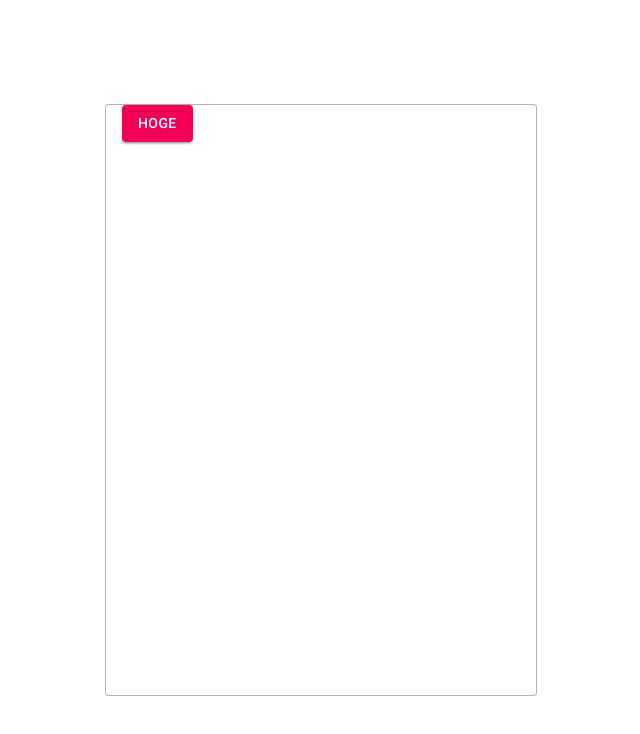
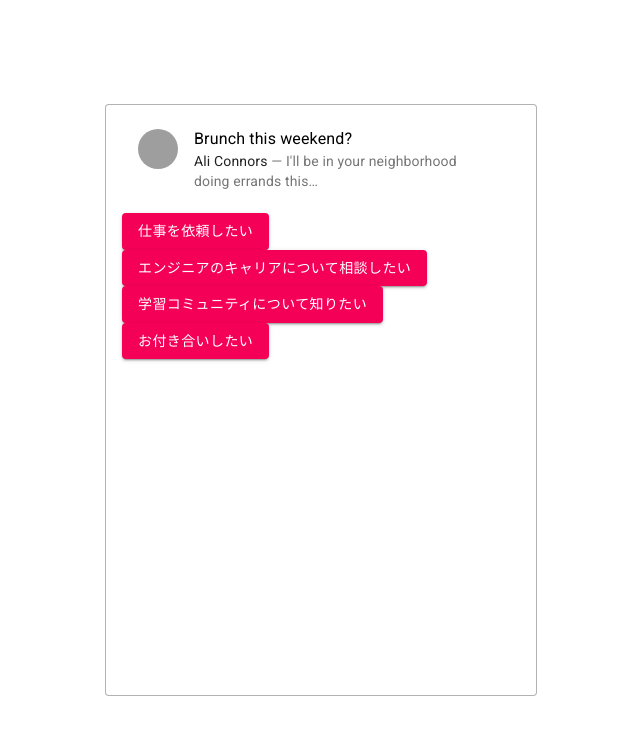
Before and after one commit to OTAHARUNA/chatbot, a React (Create React App) app: page / in a window 1280 px wide. Shown: the top 734 px of the page, without its empty margins (319-959 px from the left). Built offline with nearby package versions, Linux system fonts and the light colour scheme; grey boxes are pictures that could not be loaded.

Commit message:
選択肢表示ChatマテリアルUIだけ

```diff
--- a/src/App.jsx
+++ b/src/App.jsx
@@ -2,8 +2,8 @@
 //外部ファイルdataset使えるようにしたい。from以下は相対パス。
 import defaultDataset from './dataset';
 import './assets/styles/style.css';
-//index.jsの中で宣言されているAnswersList
-import {AnswersList} from './components/index';
+//index.jsの中で宣言されているAnswersList,Chats→エントリポイント使っていたらこのようにまとめられる！
+import {AnswersList,Chats} from './components/index';
 
 //function App()→クラスコンポーネントに変更するstateとライフサイクル使いたいため。
 //クラスのため直接exportする。
@@ -12,6 +12,7 @@
     super(props);
     this.state = {
       //わかりやすいように並べる※ここではアルファベット順
+      //初期の状態は空。
       answers: [],
       chats: [],
       //initしたときに下記のdataset初期化したとき
@@ -21,31 +22,28 @@
       open:false
     }
   }
-  //初期のデータセット
-  //initAnswer = () => {
-  //  //デフォルトのデータカレントIDのアンサーズをとりたい。データセットのinitを//まずとりたい
-  //  const initDataset = this.state.dataset[this.state.currentId];
-  //  const initAnswers = initDataset.answers;
-  //  //最終的には変更したい
-  //  this.setState({
-  //    answers:initAnswers
-  //  })
-  //}
-//render()後に一度だけ呼ばれる関数。一度目のrender終わったとに副作用働く
-//最初のrender走った状態だとanswersは初期の空っぽの状態以下のターンで
- // componentDidMount() {
- //   //datasetの値に書き換わる
- // //  this.initAnswers()
- // }
+  //初期のデータセット answersの連想配列にdatasetを入れたいため。
+  initAnswer = () => {
+    //デフォルトのデータセットは連想配列のためそのdataset.jsのinitをまずとりたい
+    const initDataset = this.state.dataset[this.state.currentId];
+    const initAnswers = initDataset.answers;
+    //最終的には以下でanswersの中身を変更したい
+    this.setState({ answers: initAnswers });
+  }
+//コンポーネントが初期化して次のrenderが走るときに何かしら副作用のある処理したいとき
+//最初のrender走った時はまだ初期の空の状態。最初のrenderが終わって以下のターンになった時に実行される→データセットのinitの部分に書き換わる→再度renderが走ってデータが表示できるようになる
+  componentDidMount() {
+    //datasetの値に書き換わる
+    this.initAnswer()
+  }
   //クラスコンポーネントの為return～始めるのではなく前にrender～
   render(){
     return (
       <section className="c-section">
         <div className="c-box">
-          {/* Answer.jsxで受け取れる
-           {defaultDataset}
-          <AnswersList answers={this.state.answers} />*/}
-          <AnswersList/>
+          {/* Answer.jsxで受け取れる。下OK 初期のanswersは空の配列だがanswersに連想配列が入ったらAnswerListのpropsで受け取れるようになる*/}
+          <Chats/>
+          <AnswersList answers={this.state.answers} />
         </div>
       </section>
     );
--- a/src/components/Answer.jsx
+++ b/src/components/Answer.jsx
@@ -14,7 +14,7 @@
   //const classes = useStyles();
   return (
     <Button variant="contained" color="secondary">
-      {/*{props.answer.content}でエラーが起きてしまうpropsが受け取れていない */}
+      {/*{props.answer.content}でエラーが起きてしまう。propsが受け取れていない。正：props.content→Answeralistにてanswer迄取得している */}
       {props.content}
     </Button>
   )
--- a/src/components/AnswersList.jsx
+++ b/src/components/AnswersList.jsx
@@ -2,14 +2,16 @@
 //Answerから直接読み込むためにfrom './Answer'としてもいいが今回はエントリポイント使っているのでindex経由で。
 import {Answer} from './index';
 
+//ルートのコンポーネントから受け取る。ここが中の表示にかかわってくる
 const AnswersList = (props) => {
   return(
     <div className="c-grid_answer">
-      {/*propsで受け取る。１つ１つvalueとindex回していく。ここが箱の役割
+      {/*propsで受け取る。１つ１つvalueとindex渡していく。ここが箱の役割
+      map(配列内で定義した中身,各要素のインデックス番号)*/}
       {props.answers.map((value, index) => {
-        return (<Answer content={value.content} key={ index.toString() }/>)
-      })}*/}
-      <Answer content={"hoge"}/>
+        return <Answer content={value.content} key={ index.toString() }/>
+      })}
+      {/*<Answer content={props}/>*/}
     </div>
   )
 }
--- /dev/null
+++ b/src/components/Chat.jsx
@@ -0,0 +1,7 @@
+import React from 'react';
+
+const Chat = () => {
+  <div></div>
+}
+
+export default Chat
--- /dev/null
+++ b/src/components/Chats.jsx
@@ -0,0 +1,52 @@
+import React from 'react';
+import { makeStyles } from '@material-ui/core/styles';
+import List from '@material-ui/core/List';
+import ListItem from '@material-ui/core/ListItem';
+import Divider from '@material-ui/core/Divider';
+import ListItemText from '@material-ui/core/ListItemText';
+import ListItemAvatar from '@material-ui/core/ListItemAvatar';
+import Avatar from '@material-ui/core/Avatar';
+import Typography from '@material-ui/core/Typography';
+
+const useStyles = makeStyles((theme) => ({
+  root: {
+    width: '100%',
+    maxWidth: '36ch',
+    backgroundColor: theme.palette.background.paper,
+  },
+  inline: {
+    display: 'inline',
+  },
+}));
+
+
+const Chats = () => {
+  const classes = useStyles();
+  return (
+    <List className={classes.root}>
+      <ListItem alignItems="flex-start">
+        <ListItemAvatar>
+          <Avatar alt="Remy Sharp" src="/static/images/avatar/1.jpg" />
+        </ListItemAvatar>
+        <ListItemText
+          primary="Brunch this weekend?"
+          secondary={
+            <React.Fragment>
+              <Typography
+                component="span"
+                variant="body2"
+                className={classes.inline}
+                color="textPrimary"
+              >
+                Ali Connors
+              </Typography>
+              {" — I'll be in your neighborhood doing errands this…"}
+            </React.Fragment>
+          }
+        />
+      </ListItem>
+    </List>
+  )
+}
+
+export default Chats
--- a/src/components/index.js
+++ b/src/components/index.js
@@ -1,3 +1,5 @@
 //エントリポイントとはコンポーネンツフォルダに複数のファイルがあったとしてもこのindex見ることで複数のコンポーネントそれぞれここからエクスポートする為インポートできる状態にする事ができている
 export { default as AnswersList } from './AnswersList'
 export { default as Answer} from './Answer'
+export { default as Chats } from './Chats'
+export { default as Chat} from './Chat'
```
